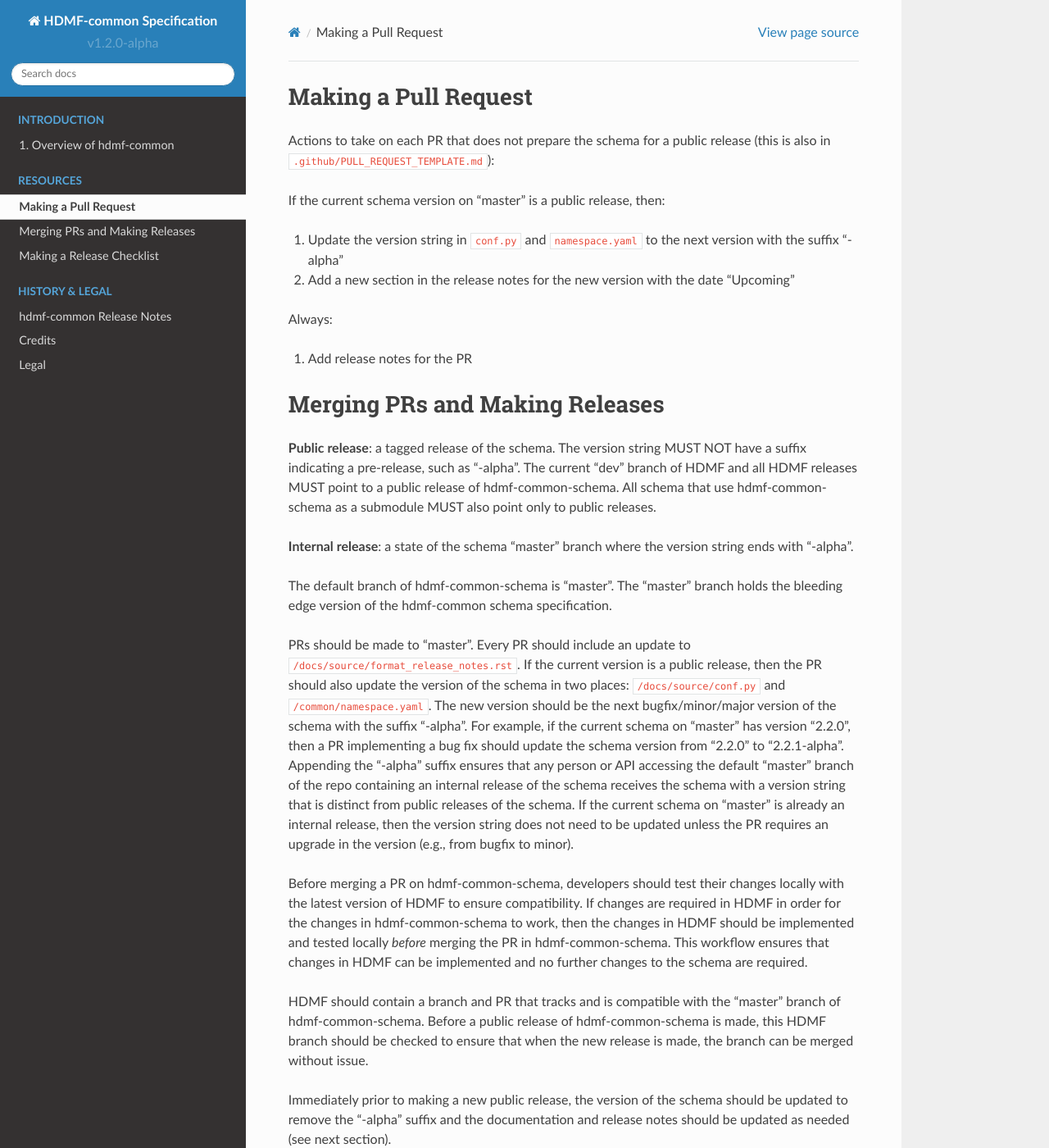
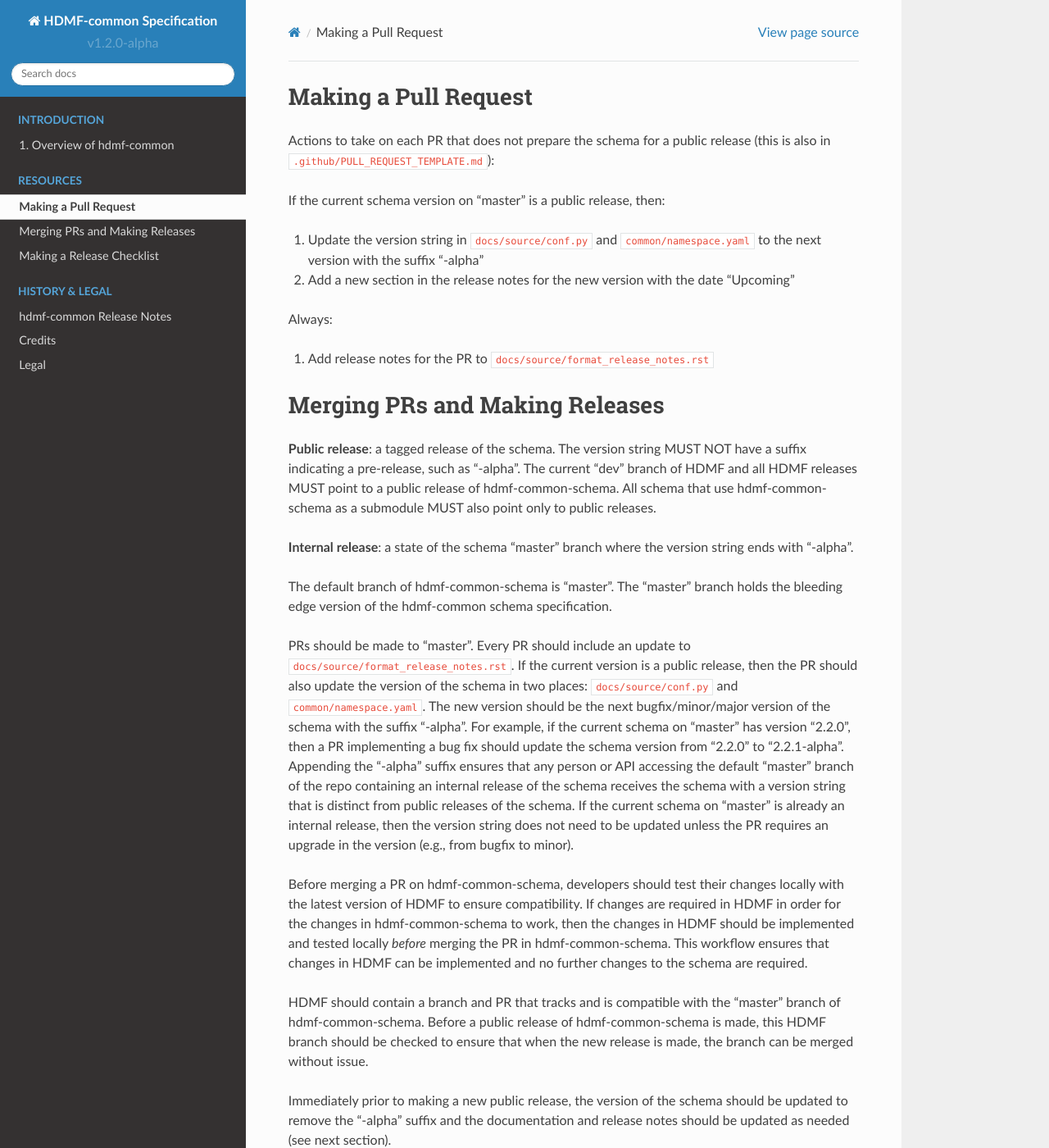
Before and after one commit to hdmf-dev/hdmf-common-schema, a Sphinx documentation site: the page built from docs/source/software_process.rst, in a window 1280 px wide and 1400 px high. Shown: the whole window at 82% size. Built offline with Sphinx 7.4.7 and the Read the Docs theme 2.0.0, drawn with Linux system fonts in a browser that asks for light colours; some of the changed text lies outside the part shown.

Commit message:
Clarify paths in templates/software process, fix formatting (#28)

```diff
--- a/docs/source/conf.py
+++ b/docs/source/conf.py
@@ -36,7 +36,7 @@
 
 def setup(app):
    app.connect('builder-inited', run_doc_autogen)
-   app.add_stylesheet("theme_overrides.css")  # overrides for wide tables in RTD theme
+   app.add_css_file("theme_overrides.css")  # overrides for wide tables in RTD theme
 
 
 # -- ext settings -----------------------------------------------------
--- a/docs/source/software_process.rst
+++ b/docs/source/software_process.rst
@@ -6,12 +6,13 @@
 
 If the current schema version on "master" is a public release, then:
 
-1. Update the version string in ``conf.py`` and ``namespace.yaml`` to the next version with the suffix "-alpha"
+1. Update the version string in ``docs/source/conf.py`` and ``common/namespace.yaml`` to the next version with the
+   suffix "-alpha"
 2. Add a new section in the release notes for the new version with the date "Upcoming"
 
 Always:
 
-1. Add release notes for the PR
+1. Add release notes for the PR to ``docs/source/format_release_notes.rst``
 
 Merging PRs and Making Releases
 ===============================
@@ -25,9 +26,9 @@
 The default branch of hdmf-common-schema is "master". The "master" branch holds the bleeding edge version of
 the hdmf-common schema specification.
 
-PRs should be made to "master". Every PR should include an update to ``/docs/source/format_release_notes.rst``.
+PRs should be made to "master". Every PR should include an update to ``docs/source/format_release_notes.rst``.
 If the current version is a public release, then the PR should also update the version of the schema in two places:
-``/docs/source/conf.py`` and ``/common/namespace.yaml``. The new version should be the next bugfix/minor/major version
+``docs/source/conf.py`` and ``common/namespace.yaml``. The new version should be the next bugfix/minor/major version
 of the schema with the suffix "-alpha". For example, if the current schema on "master" has version "2.2.0",
 then a PR implementing a bug fix should update the schema version from "2.2.0" to "2.2.1-alpha". Appending the "-alpha"
 suffix ensures that any person or API accessing the default "master" branch of the repo containing an internal release
@@ -58,12 +59,12 @@
 Before merging:
 
 1. Update requirements versions as needed
-2. Update legal file dates and information in ``Legal.txt``, ``license.txt``, ``README.rst``, ``conf.py``, and any
-   other locations as needed
+2. Update legal file dates and information in ``Legal.txt``, ``license.txt``, ``README.rst``, ``docs/source/conf.py``,
+   and any other locations as needed
 3. Update README as needed
-4. Update the version string in ``conf.py`` and ``namespace.yaml`` (remove "-alpha" suffix)
-5. Update ``conf.py`` as needed
-6. Update release notes (set release date) and relevant docs
+4. Update the version string in ``docs/source/conf.py`` and ``common/namespace.yaml`` (remove "-alpha" suffix)
+5. Update ``docs/source/conf.py`` as needed
+6. Update release notes (set release date) in ``docs/source/format_release_notes.rst`` and any other docs as needed
 7. Test docs locally (``make fulldoc``)
 8. Push changes to a new PR and make sure all PRs to be included in this release have been merged. Add
    ``?template=release.md`` to the PR URL to auto-populate the PR with this checklist.
```
Also changed, not shown: .github/PULL_REQUEST_TEMPLATE.md, .github/PULL_REQUEST_TEMPLATE/release.md.
